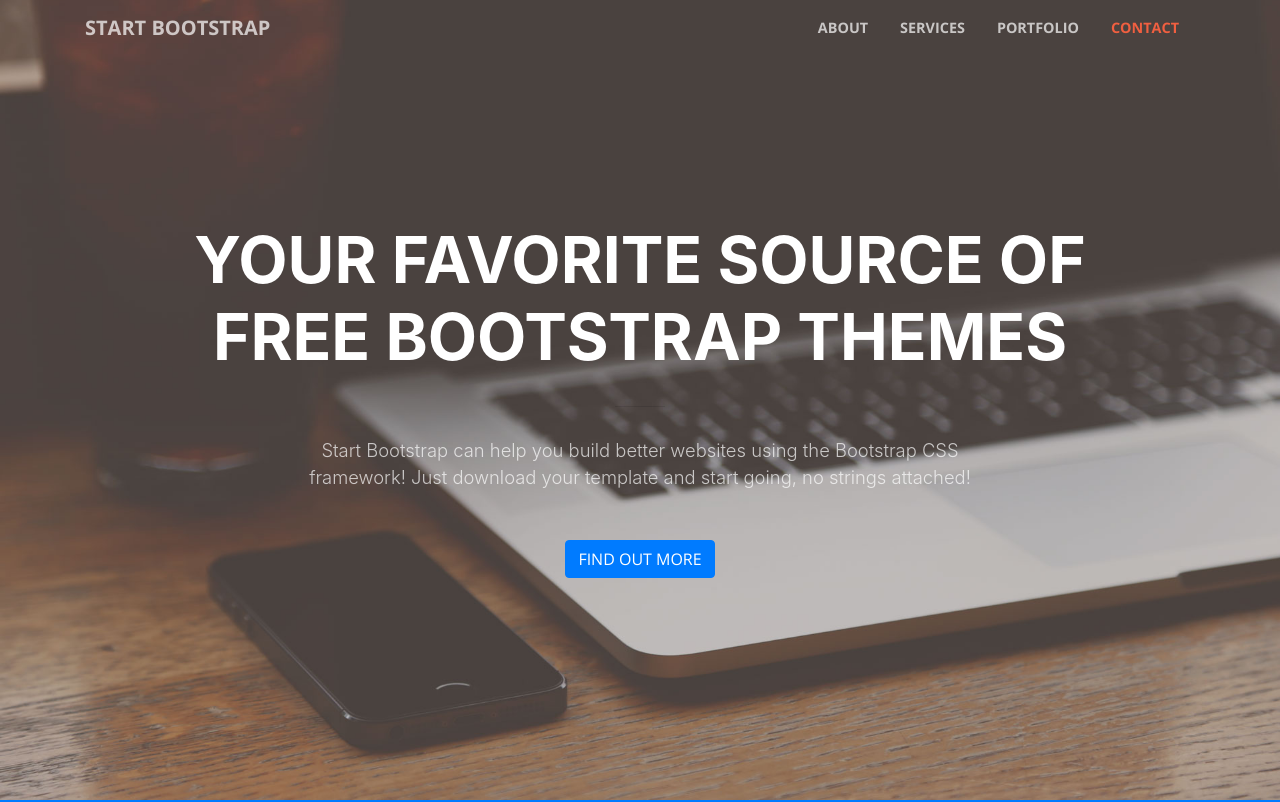
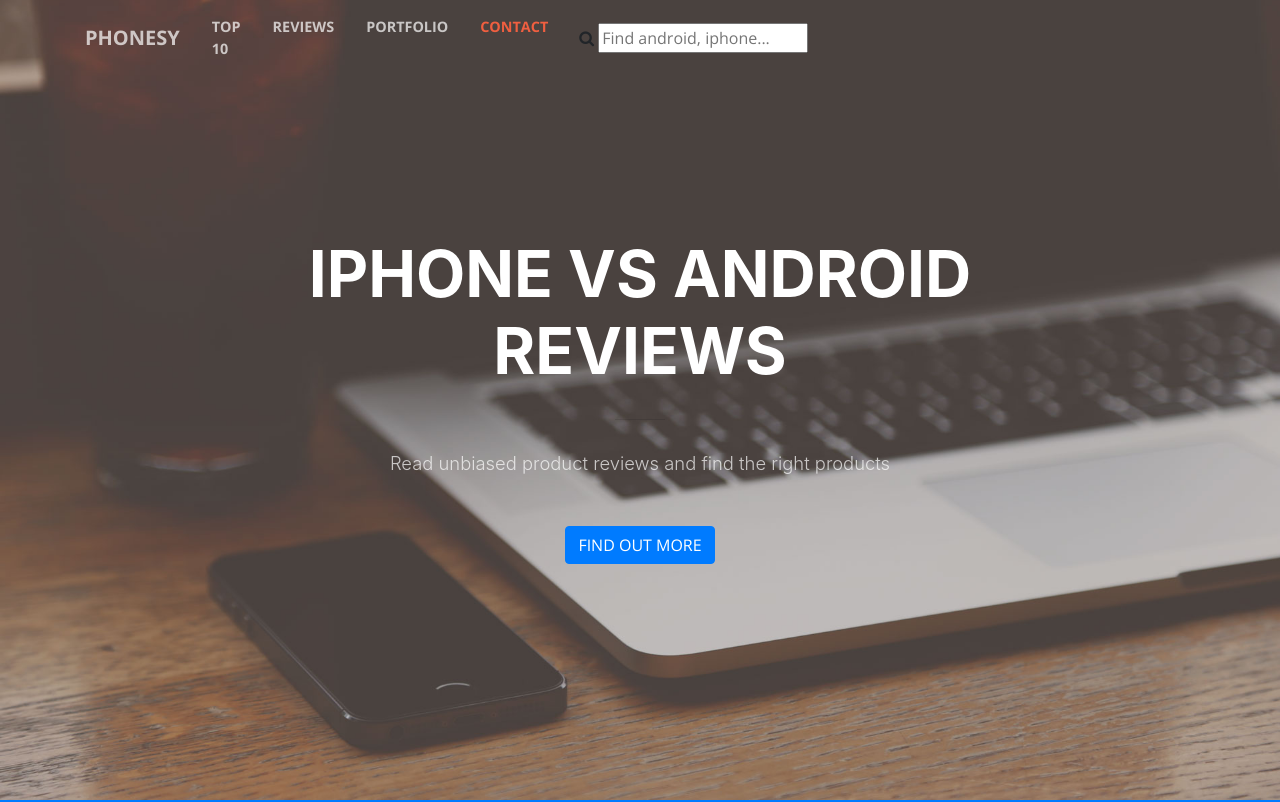
Before and after one commit to haidardzaky/project-1, a website with bundled scripts: page index.html in a window 1280 px wide. Shown: the top 802 px of the page. Built offline with nearby package versions, Linux system fonts and the light colour scheme.

Commit message:
first draft

```diff
--- a/index.html
+++ b/index.html
@@ -23,6 +23,8 @@
 
   <!-- Custom styles for this template -->
   <link href="css/creative.min.css" rel="stylesheet">
+  <!-- icon -->
+  <link rel="stylesheet" href="https://maxcdn.bootstrapcdn.com/font-awesome/4.7.0/css/font-awesome.min.css">
 
 </head>
 
@@ -31,17 +33,17 @@
   <!-- Navigation -->
   <nav class="navbar navbar-expand-lg navbar-light fixed-top" id="mainNav">
     <div class="container">
-        <a class="navbar-brand js-scroll-trigger" href="#page-top">Start Bootstrap</a>
+      <a class="navbar-brand js-scroll-trigger" href="#page-top">Phonesy</a>
       <button class="navbar-toggler navbar-toggler-right" type="button" data-toggle="collapse" data-target="#navbarResponsive" aria-controls="navbarResponsive" aria-expanded="false" aria-label="Toggle navigation">
           <span class="navbar-toggler-icon"></span>
         </button>
       <div class="collapse navbar-collapse" id="navbarResponsive">
         <ul class="navbar-nav ml-auto">
           <li class="nav-item">
-              <a class="nav-link js-scroll-trigger" href="#about">About</a>
+            <a class="nav-link js-scroll-trigger" href="#about">Top 10</a>
           </li>
           <li class="nav-item">
-              <a class="nav-link js-scroll-trigger" href="#services">Services</a>
+            <a class="nav-link js-scroll-trigger" href="#services">Reviews</a>
           </li>
           <li class="nav-item">
             <a class="nav-link js-scroll-trigger" href="#portfolio">Portfolio</a>
@@ -51,20 +53,29 @@
           </li>
         </ul>
       </div>
+      <div class=header-search></div>
+      <form class="header-search container" action="/reviews/search"><i class="fa fa-search fa-1x" aria-hidden="true"></i>
+        </button>
+        <input type="text" name="q" placeholder="Find android, iphone..." autocomplete="off" class="header-search-input">
+      </form>
+
+    </div>
     </div>
   </nav>
+
+
 
   <header class="masthead text-center text-white d-flex">
     <div class="container my-auto">
       <div class="row">
         <div class="col-lg-10 mx-auto">
           <h1 class="text-uppercase">
-              <strong>Your Favorite Source of Free Bootstrap Themes</strong>
+              <strong>Iphone vs Android Reviews </strong>
             </h1>
           <hr>
         </div>
         <div class="col-lg-8 mx-auto">
-            <p class="text-faded mb-5">Start Bootstrap can help you build better websites using the Bootstrap CSS framework! Just download your template and start going, no strings attached!</p>
+          <p class="text-faded mb-5">Read unbiased product reviews and find the right products</p>
           <a class="btn btn-primary btn-xl js-scroll-trigger" href="#about">Find Out More</a>
         </div>
       </div>
```
Also changed, not shown: css/creative.css (+10 -1 lines). Lines whose indentation alone changed are shown as unchanged.
